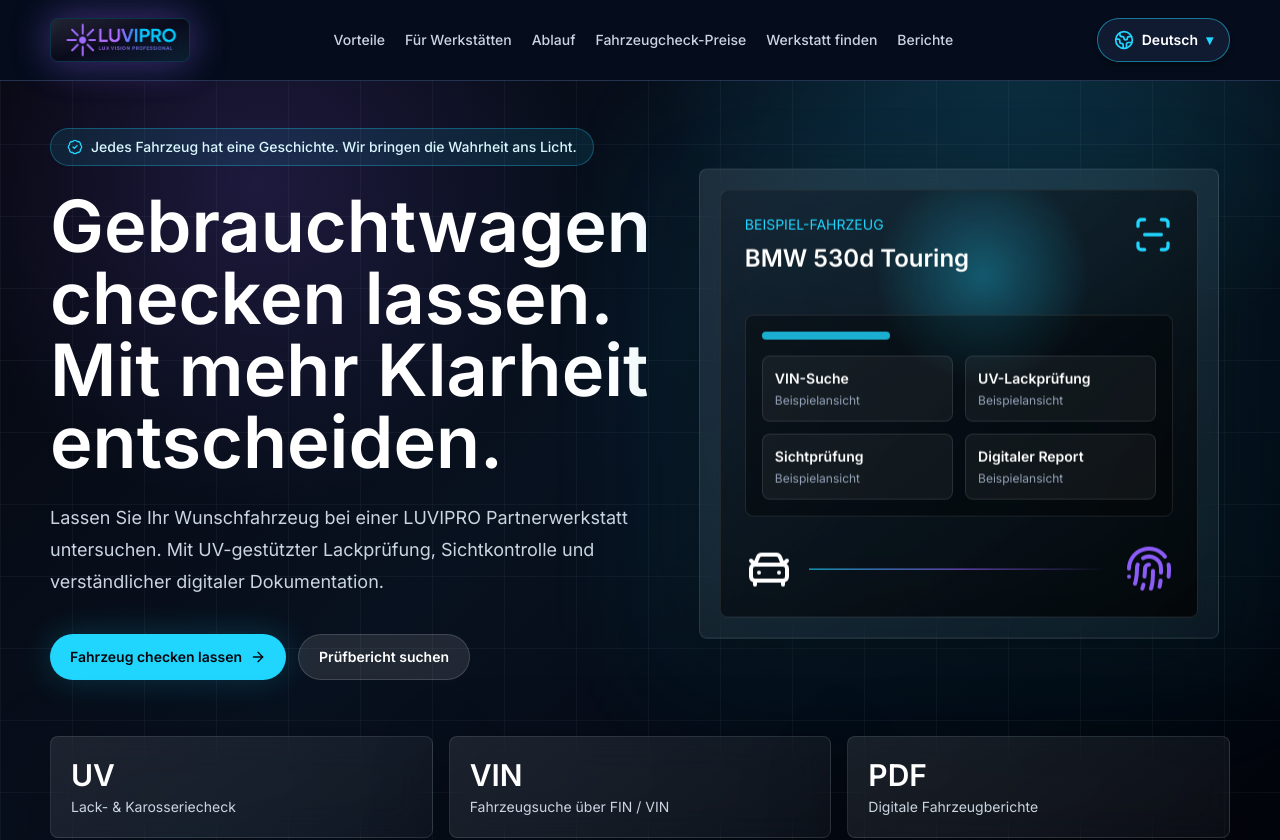
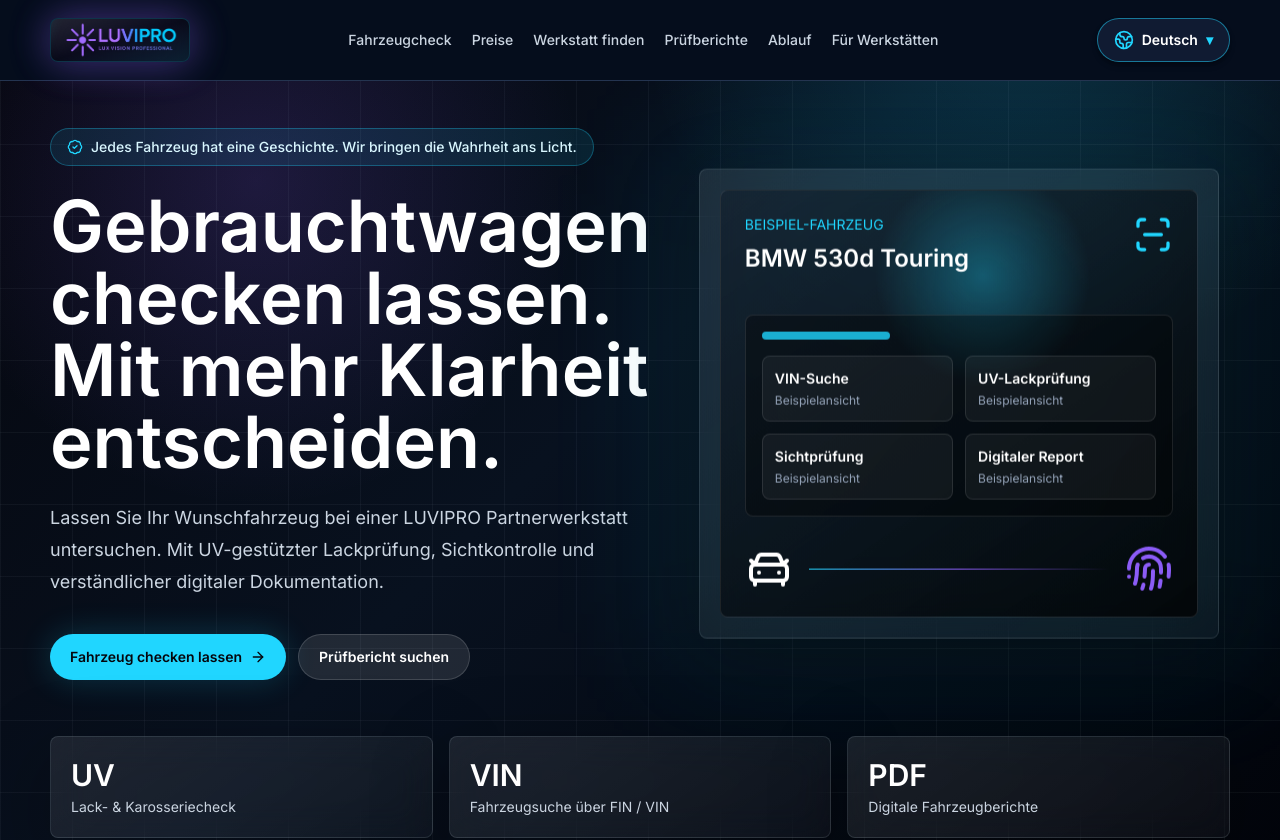
Before and after one commit to Diaa6969/luvipro-website, a Next.js app: page / in a window 1280 px wide. Shown: the top 840 px of the page. Built offline with nearby package versions, Linux system fonts and the light colour scheme.

Commit message:
Prioritize vehicle checks, prices, partner workshop search and reports in desktop navigation

```diff
--- a/src/components/sections/navbar.tsx
+++ b/src/components/sections/navbar.tsx
@@ -9,12 +9,12 @@ import { BrandLogo } from "@/components/ui/brand-logo";
 import { LanguagePicker } from "@/components/ui/language-picker";
 
 const navItems = [
-  { label: "Vorteile", href: "/#ecosystem" },
+  { label: "Fahrzeugcheck", href: "/verify#partner-map" },
+  { label: "Preise", href: "/#pricing" },
+  { label: "Werkstatt finden", href: "/verify#partner-map" },
+  { label: "Prüfberichte", href: "/reports" },
+  { label: "Ablauf", href: "/#how-it-works" },
   { label: "Für Werkstätten", href: "/products" },
-  { label: "Ablauf", href: "/#how-it-works" },
-  { label: "Fahrzeugcheck-Preise", href: "/#pricing" },
-  { label: "Werkstatt finden", href: "/verify#partner-map" },
-  { label: "Berichte", href: "/reports" },
 ];
 
 const mobileLinks = [
@@ -143,7 +143,7 @@ export function Navbar() {
           <div className="hidden items-center gap-5 xl:flex">
             {navItems.map((item) => (
               <Link
-                key={item.href}
+                key={`${item.label}-${item.href}`}
                 href={item.href}
                 className="text-sm font-medium text-slate-300 transition hover:text-white"
               >
```
